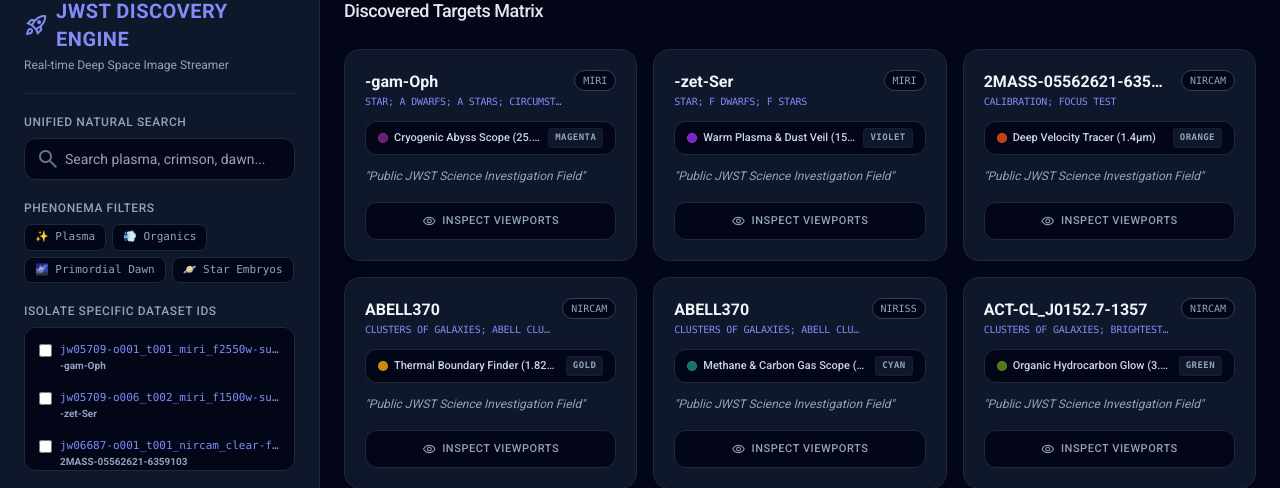
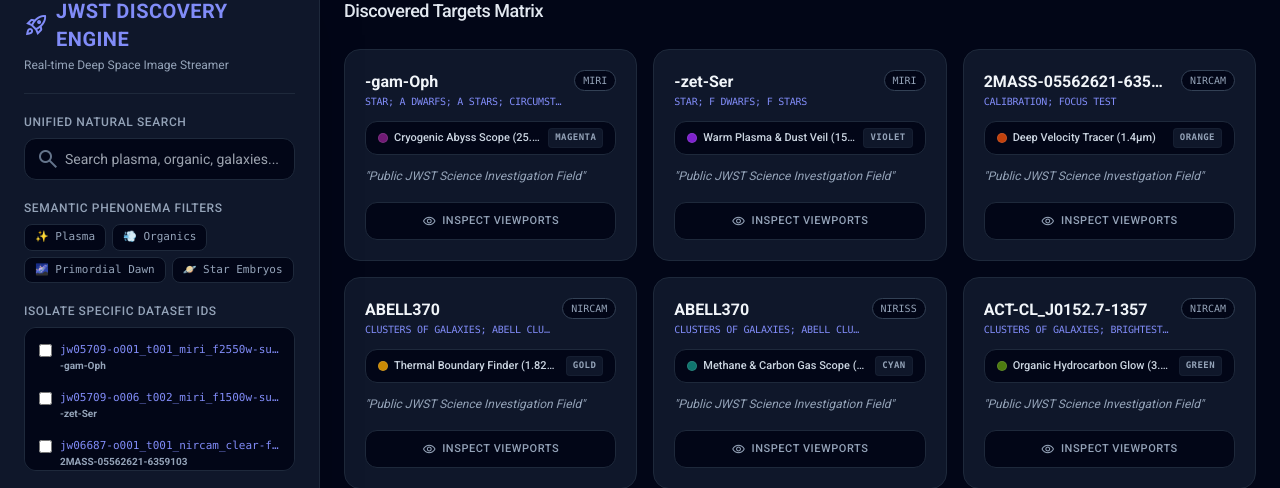
Before and after one commit to hiwaveSupport/JWST-Discover-Cosmos, a FastAPI app: page / in a window 1280 px wide. Shown: the part 27-515 px from the top of the page. Run offline with FastAPI, Linux system fonts and the light colour scheme; data comes from the database, SQL or seed files in the repository; some libraries are stand-ins or nearby versions.

Commit message:
Changed API URL path in index

```diff
--- a/templates/index.html
+++ b/templates/index.html
@@ -3,7 +3,7 @@
 <head>
     <meta charset="UTF-8">
     <meta name="viewport" content="width=device-width, initial-scale=1.0">
-    <title>JWST Chromatic Translation Discovery Portal</title>
+    <title>JWST Advanced Semantic Exploration Dashboard</title>
     <script src="https://cdn.tailwindcss.com"></script>
     <link href="https://fonts.googleapis.com/css2?family=Roboto:wght@300;400;500;700&family=Material+Symbols+Outlined:opsz,wght,FILL,GRAD@24,400,0,0&display=swap" rel="stylesheet">
 
@@ -24,7 +24,7 @@
 <body class="bg-slate-950 text-slate-100 min-h-screen flex flex-col md:flex-row overflow-hidden">
 
     <script>
-        const API_BASE_URL = "http://localhost:8000";
+        const API_BASE_URL = window.location.origin;
     </script>
 
     <aside class="w-full md:w-1/4 bg-slate-900 border-b md:border-b-0 md:border-r border-slate-800 p-6 flex flex-col gap-5 z-10 shadow-2xl overflow-y-auto">
@@ -42,13 +42,13 @@
             <label class="text-xs font-medium uppercase tracking-wider text-slate-400">Unified Natural Search</label>
             <div class="relative flex items-center">
                 <span class="material-symbols-outlined absolute left-3 text-slate-500">search</span>
-                <input id="search-input" type="text" placeholder="Search plasma, crimson, dawn..."
+                <input id="search-input" type="text" placeholder="Search plasma, organic, galaxies..."
                        class="w-full bg-slate-950 border border-slate-800 rounded-xl py-2.5 pl-10 pr-4 text-sm text-slate-200 focus:outline-none focus:border-indigo-500 transition-colors" />
             </div>
         </div>
 
         <div class="flex flex-col gap-2">
-            <label class="text-xs font-medium uppercase tracking-wider text-slate-400">Phenonema Filters</label>
+            <label class="text-xs font-medium uppercase tracking-wider text-slate-400">Semantic Phenonema Filters</label>
             <div class="flex flex-wrap gap-1.5" id="semantic-chips">
                 <button data-keyword="Plasma" class="px-2.5 py-1 text-[11px] font-mono rounded-lg border border-slate-800 bg-slate-950 text-slate-400 hover:border-slate-700 transition-all">✨ Plasma</button>
                 <button data-keyword="Organic" class="px-2.5 py-1 text-[11px] font-mono rounded-lg border border-slate-800 bg-slate-950 text-slate-400 hover:border-slate-700 transition-all">💨 Organics</button>
@@ -348,7 +348,6 @@
                 // Inject clean static interpretation text on demand
                 elements.modalColorInterpretation.innerText = COLOR_INTERPRETATIONS[state.activeColorName] || "Interpretation: Custom data layer mapping infrared frequencies.";
 
-                // ✅ FIXED: Rogue elements.whyColor reference successfully removed to resolve runtime crashes
                 elements.modalWhyColor.innerText = `🎨 Chromatic Translation: To expose this invisible light to human eyes, the data has been transformed into a hardware-accelerated monochromatic ${state.activeColorName} spectrum glow based directly on its specific physical position within cosmic energy fields.`;
             }
         }
```
